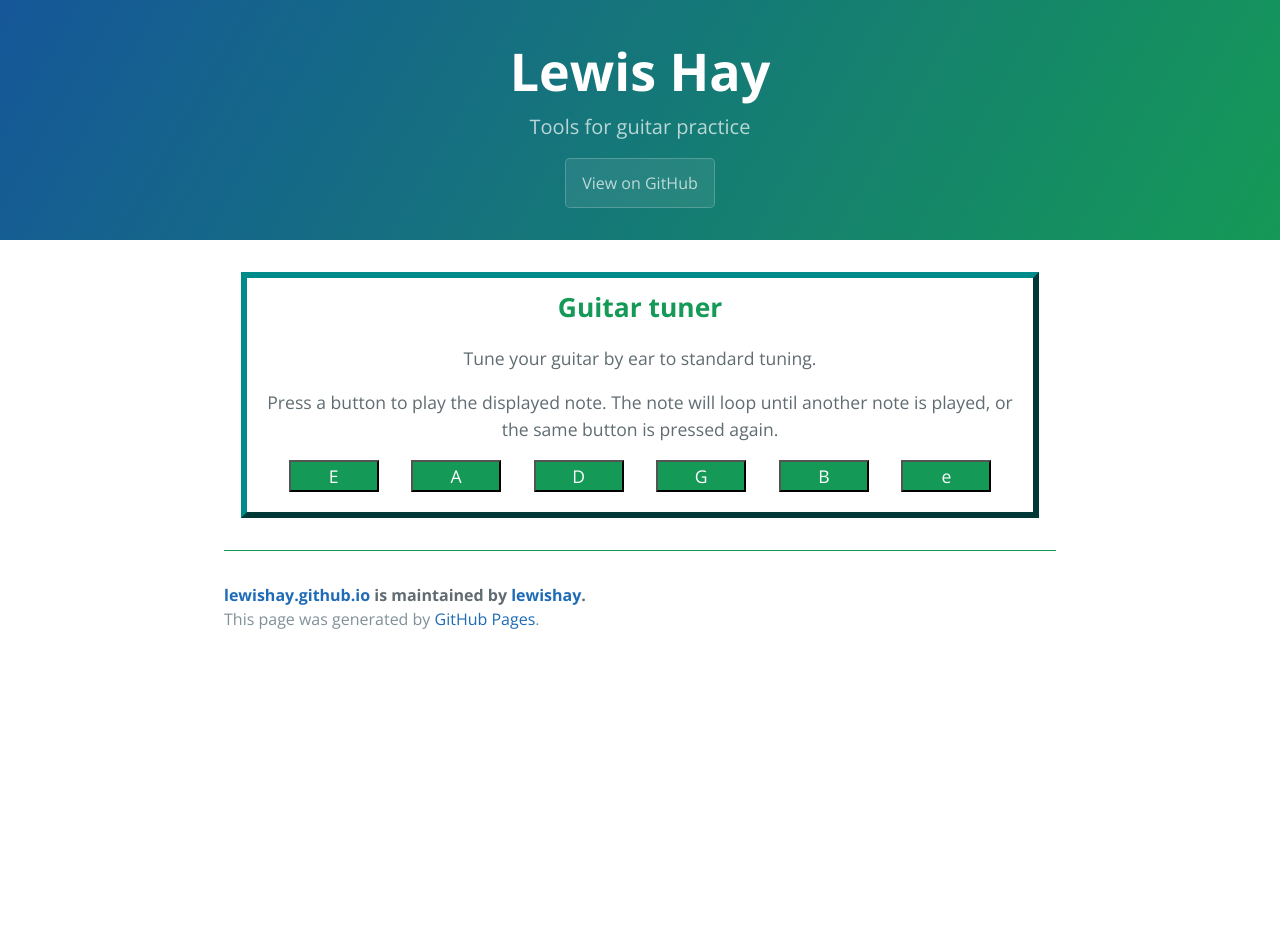
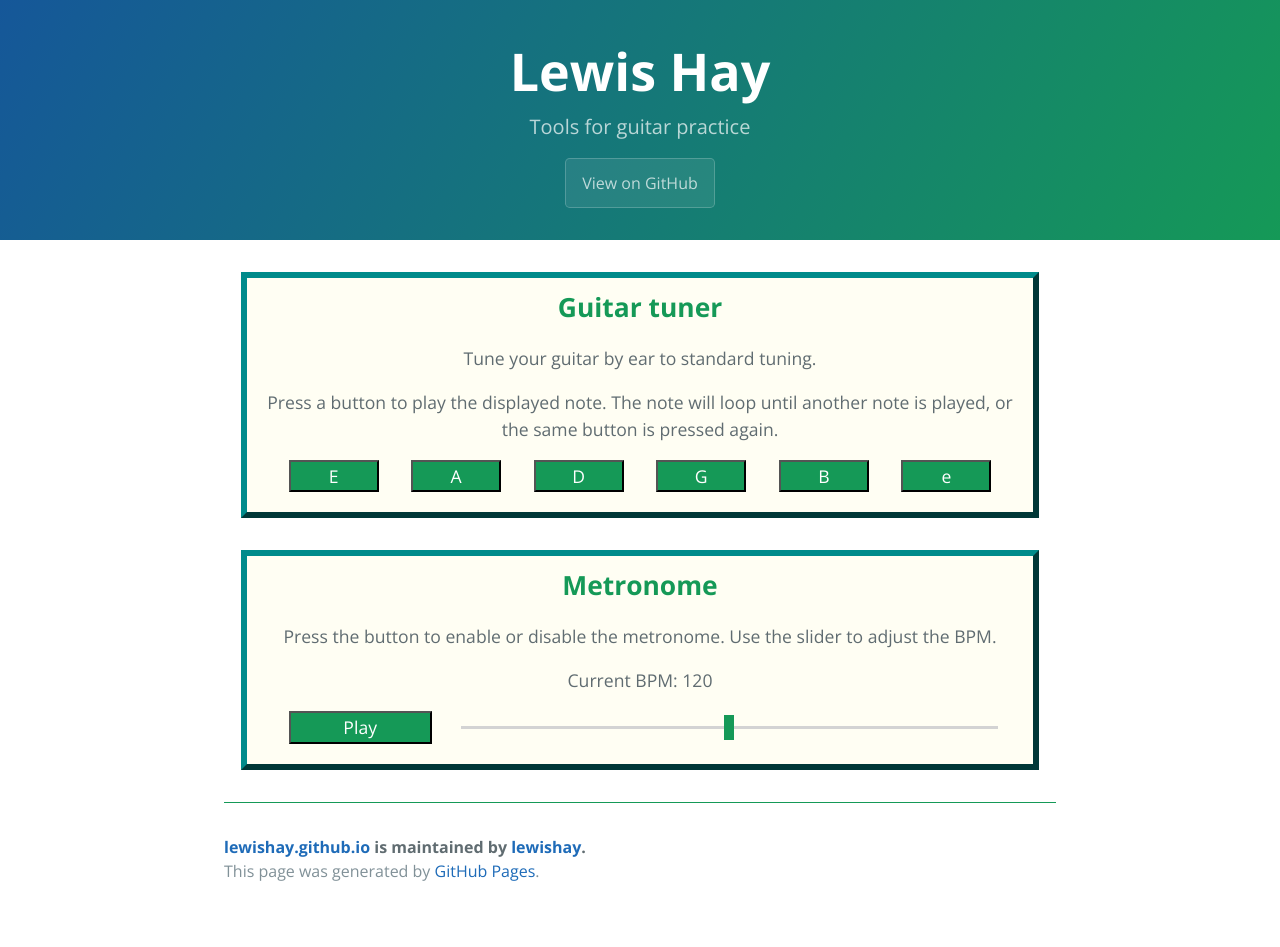
Before and after one commit to lewishay/lewishay.github.io, a Jekyll site: the page built from index.html, in a window 1280 px wide. Built offline with Jekyll 4.4.1, drawn with Linux system fonts in a browser that asks for light colours; before the commit the page ends 900 px from its top, so only the background shows below that.

Commit message:
First steps towards a metronome

```diff
--- a/_layouts/mainTemplate.html
+++ b/_layouts/mainTemplate.html
@@ -21,7 +21,6 @@
     <meta name="viewport" content="width=device-width, initial-scale=1">
     <meta name="theme-color" content="#157878">
     <link rel="stylesheet" href="/assets/css/style.css">
-    <script src="/assets/js/tuner.js"></script>
   </head>
   <body>
     <section class="page-header">
@@ -37,5 +36,6 @@
         <span class="site-footer-credits">This page was generated by <a href="https://pages.github.com">GitHub Pages</a>.</span>
       </footer>
     </section>
+    <script src="/assets/js/main.js"></script>
   </body>
 </html>
--- a/_sass/tuner.scss
+++ b/_sass/main.scss
@@ -1,4 +1,4 @@
-.tuner-container {
+.section-container {
   position : relative;
   width : 96%;
   margin : auto;
@@ -7,7 +7,7 @@
   border: 6px outset darkcyan;
   font-size: 100%;
   background-attachment: scroll;
-  background-image: none;
+  background-color: #fffef3;
   background-origin: padding-box;
   background-clip: padding-box;
   user-select: none;
@@ -18,10 +18,12 @@
   box-shadow: none;
   display: block;
   overflow: visible;
+  margin-bottom: 2rem;
 }
 
-.button-container {
+.controls-container {
   display: flex;
+  align-items: center;
   justify-content: space-between;
   position: bottom;
   margin-left: 2vw;
@@ -29,13 +31,20 @@
   margin-bottom: 10px;
 }
 
-.note-button {
-  width: 90px;
-  margin-left: 0.5vw;
-  margin-right: 0.5vw;
+.button {
   background-color: #159957;
   color: white;
   border: 2px outset black;
+  margin-left: 0.5vw;
+  margin-right: 0.5vw;
+}
+
+.note-button {
+  width: 90px;
+}
+
+#metronome-button {
+  width: 20%;
 }
 
 .note-button.select {
@@ -45,3 +54,30 @@
 .note-button:focus {
   outline: 1px double black;
 }
+
+#bpm-slider {
+  width: 75%;
+  margin-left: 1vw;
+  -webkit-appearance: none;
+  height: 3px;
+  background: #d3d3d3;
+  outline: none;
+  -webkit-transition: .2s;
+  transition: opacity .2s;
+}
+
+#bpm-slider::-webkit-slider-thumb {
+  -webkit-appearance: none;
+  appearance: none;
+  width: 10px;
+  height: 25px;
+  background: #159957;
+  cursor: pointer;
+}
+
+#bpm-slider::-moz-range-thumb {
+  width: 10px;
+  height: 25px;
+  background: #159957;
+  cursor: pointer;
+}
--- a/assets/css/style.scss
+++ b/assets/css/style.scss
@@ -3,7 +3,7 @@
 /*! normalize.css v3.0.2 | MIT License | git.io/normalize */
 /** 1. Set default font family to sans-serif. 2. Prevent iOS text size adjust after orientation change, without disabling user zoom. */
 @import url("https://fonts.googleapis.com/css?family=Open+Sans:400,700");
-@import "tuner";
+@import "main";
 
 html { font-family: sans-serif; /* 1 */ -ms-text-size-adjust: 100%; /* 2 */ -webkit-text-size-adjust: 100%; /* 2 */ }
 
--- a/assets/js/tuner.js
+++ b/assets/js/main.js
@@ -14,3 +14,8 @@ function playNote(note) {
     audio.pause();
   }
 }
+
+var slider = document.getElementById("bpm-slider");
+slider.oninput = function() {
+  document.getElementById("current-bpm").innerHTML = this.value;
+}
--- a/index.html
+++ b/index.html
@@ -1,22 +1,32 @@
 ---
 layout: mainTemplate
 ---
-<div class="tuner-container">
+<div class="section-container">
   <h2>Guitar tuner</h2>
   <p>Tune your guitar by ear to standard tuning.</p>
   <p>Press a button to play the displayed note. The note will loop until another note is played, or the same button is pressed again.</p>
-  <div class="button-container">
-    <button id="button-E2" class="note-button" onclick="playNote('E2')">E</button>
+  <div class="controls-container">
+    <button id="button-E2" class="button note-button" onclick="playNote('E2')">E</button>
     <audio id="note-E2" type="audio/mpeg" src="/assets/audio/note-E2.mp3" loop></audio>
-    <button id="button-A" class="note-button" onclick="playNote('A')">A</button>
+    <button id="button-A" class="button note-button" onclick="playNote('A')">A</button>
     <audio id="note-A" type="audio/mpeg" src="/assets/audio/note-A.mp3" loop></audio>
-    <button id="button-D" class="note-button" onclick="playNote('D')">D</button>
+    <button id="button-D" class="button note-button" onclick="playNote('D')">D</button>
     <audio id="note-D" type="audio/mpeg" src="/assets/audio/note-D.mp3" loop></audio>
-    <button id="button-G" class="note-button" onclick="playNote('G')">G</button>
+    <button id="button-G" class="button note-button" onclick="playNote('G')">G</button>
     <audio id="note-G" type="audio/mpeg" src="/assets/audio/note-G.mp3" loop></audio>
-    <button id="button-B" class="note-button" onclick="playNote('B')">B</button>
+    <button id="button-B" class="button note-button" onclick="playNote('B')">B</button>
     <audio id="note-B" type="audio/mpeg" src="/assets/audio/note-B.mp3" loop></audio>
-    <button id="button-E4" class="note-button" onclick="playNote('E4')">e</button>
+    <button id="button-E4" class="button note-button" onclick="playNote('E4')">e</button>
     <audio id="note-E4" type="audio/mpeg" src="/assets/audio/note-E4.mp3" loop></audio>
   </div>
 </div>
+
+<div class="section-container">
+  <h2>Metronome</h2>
+  <p>Press the button to enable or disable the metronome. Use the slider to adjust the BPM.</p>
+  <p>Current BPM: <span id="current-bpm">120</span></p>
+  <div class="controls-container">
+    <button id="metronome-button" class="button">Play</button>
+    <input id="bpm-slider" type="range" min="40" max="200" step="2">
+  </div>
+</div>
```
